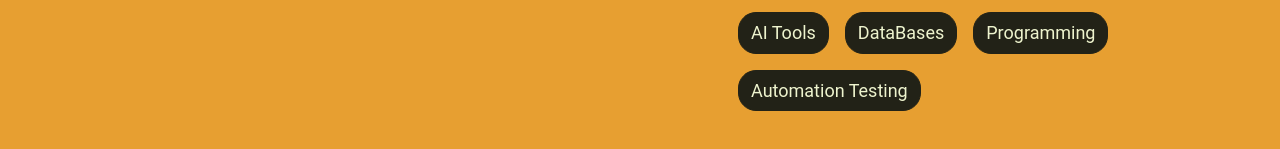
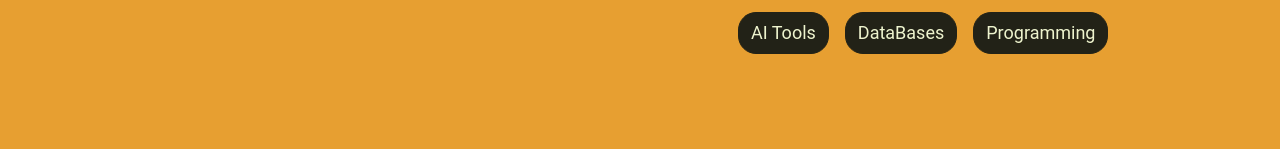
Before and after one commit to RamyaKasara/portfolioRK-app, a React (Vite) app: page /about-me in a window 1280 px wide. Shown: the part 1119-1268 px from the top of the page. Built offline with nearby package versions, Linux system fonts and the light colour scheme; a web font is replaced by a local one.

Commit message:
removed automation from skills

```diff
--- a/src/pages/aboutme/technicalSkills.jsx
+++ b/src/pages/aboutme/technicalSkills.jsx
@@ -24,7 +24,6 @@ const topics = [
     'AI Tools',
     'DataBases',
     'Programming',
-    'Automation Testing',
 ];
 
 const technologies = [
```
